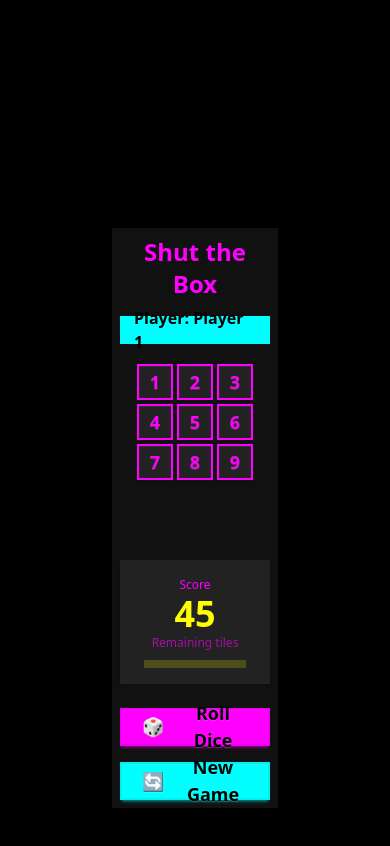
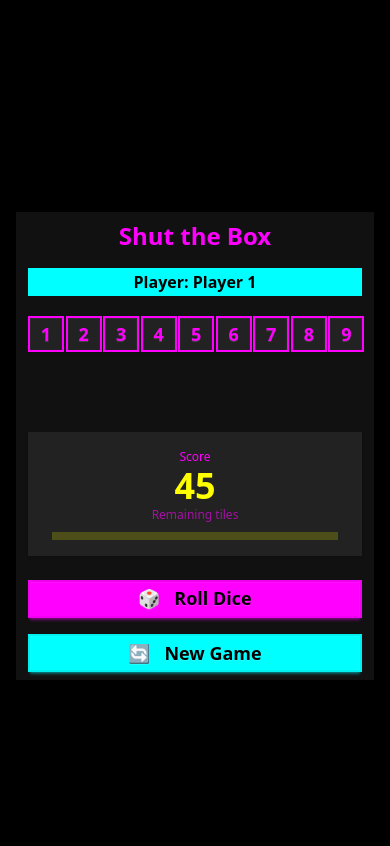
Before and after one commit to Papa-Sean/clack-app, a Next.js app: page / in a window 390 px wide. Both pictures are taken after a click on the button "Start Game". Shown: the top 846 px of the page. Built offline with nearby package versions, Linux system fonts and the light colour scheme.

Commit message:
Improve layout and responsiveness of GameBoard component; adjust padding and change tile row to a grid layout for better visual structure.

```diff
--- a/app/components/screens/GameBoard.tsx
+++ b/app/components/screens/GameBoard.tsx
@@ -30,8 +30,8 @@ export default function GameBoard({
 	onNewGame,
 }: GameBoardProps) {
 	return (
-		<div className='card w-full bg-base-200 shadow-xl mx-auto p-2 sm:p-6'>
-			<div className='card-body p-0'>
+		<div className='card w-full bg-base-200 shadow-xl mx-auto px-1 sm:px-3'>
+			<div className='card-body p-2 sm:p-4 md:p-6 w-full'>
 				<h1 className='card-title text-primary text-center text-2xl sm:text-3xl md:text-4xl font-bold neon-flicker mb-2 sm:mb-4 justify-center'>
 					Shut the Box
 				</h1>
@@ -44,8 +44,8 @@ export default function GameBoard({
 					</div>
 				)}
 
-				{/* Tile Row - Fully responsive */}
-				<div className='flex flex-wrap justify-center gap-1 sm:gap-2 mb-4 sm:mb-6 w-full px-1 sm:px-2'>
+				{/* Tile Row - Single row with dynamic sizing */}
+				<div className='grid grid-cols-9 gap-[1vw] sm:gap-2 mb-4 sm:mb-6 w-full'>
 					{tiles.map((tile, index) => (
 						<Tile
 							key={index}
--- a/app/page.tsx
+++ b/app/page.tsx
@@ -1,11 +1,11 @@
-"use client";
+'use client';
 
 import Game from './components/Game';
 
 export default function Home() {
-  return (
-    <main className="flex min-h-screen flex-col items-center justify-center p-24">
-      <Game />
-    </main>
-  );
+	return (
+		<main className='flex min-h-screen flex-col items-center justify-center py-6 overflow-x-none'>
+			<Game />
+		</main>
+	);
 }
```
